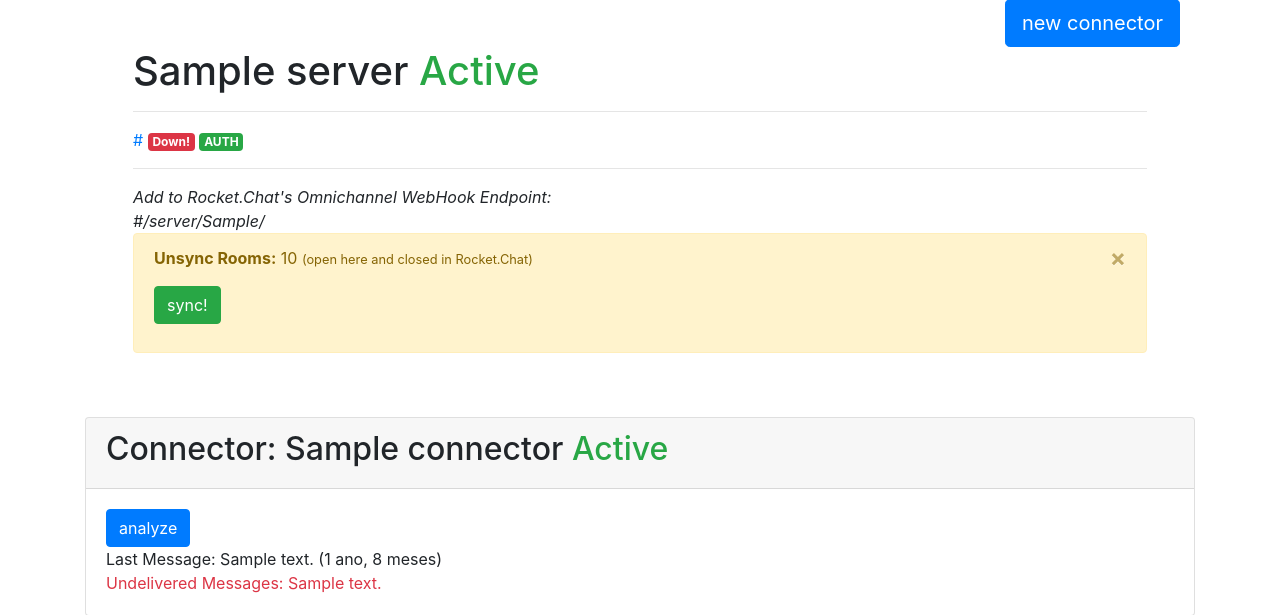
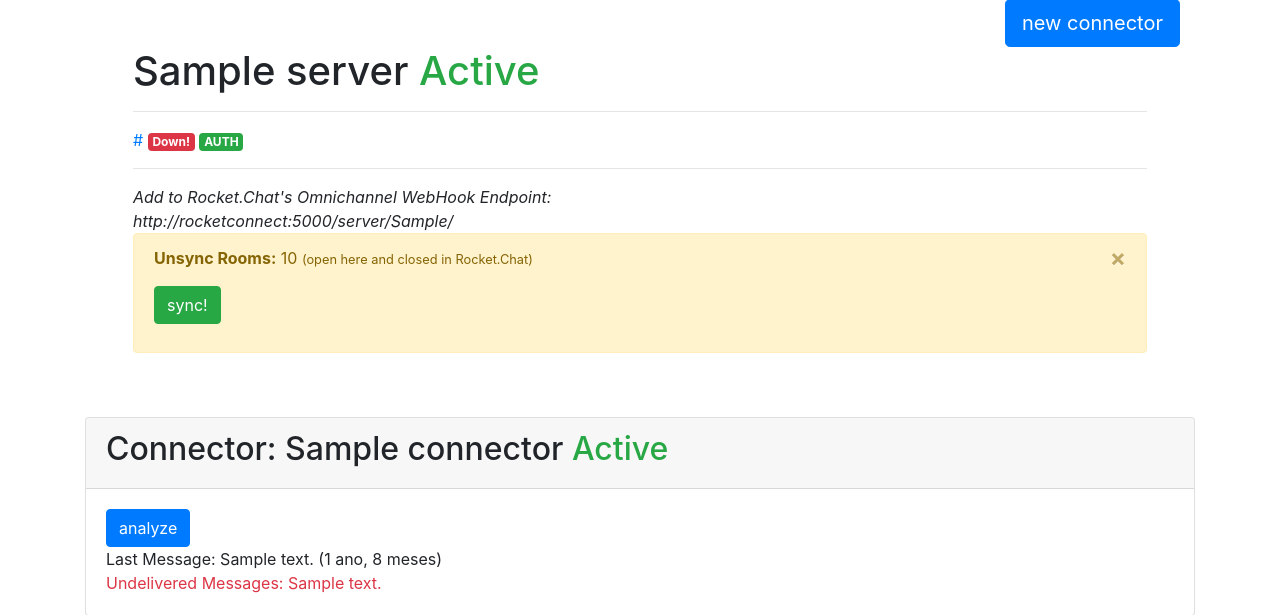
Before and after one commit to dudanogueira/rocket.connect, a Django app: template rocket_connect/templates/instance/server_detail_view.html in a window 1280 px wide. Shown: the part 125-740 px from the top of the page. Run offline with Django 3.2, Linux system fonts and the light colour scheme; the template is opened without the code that fills it: most values are stand-ins (such as "Sample title", 1, 10 or a date in 2020); some libraries are stand-ins or nearby versions.

Commit message:
Fix wrong url in server detail page

```diff
--- a/rocket_connect/templates/instance/server_detail_view.html
+++ b/rocket_connect/templates/instance/server_detail_view.html
@@ -38,7 +38,7 @@
     <hr />
     <i>
         Add to Rocket.Chat's Omnichannel WebHook Endpoint:<br />
-        {{server.url}}/server/{{server.external_token}}/
+        http://rocketconnect:5000/server/{{server.external_token}}/
     </i>
     {% if room_sync %}
     <div class="alert alert-warning alert-dismissible fade show" role="alert">
```
